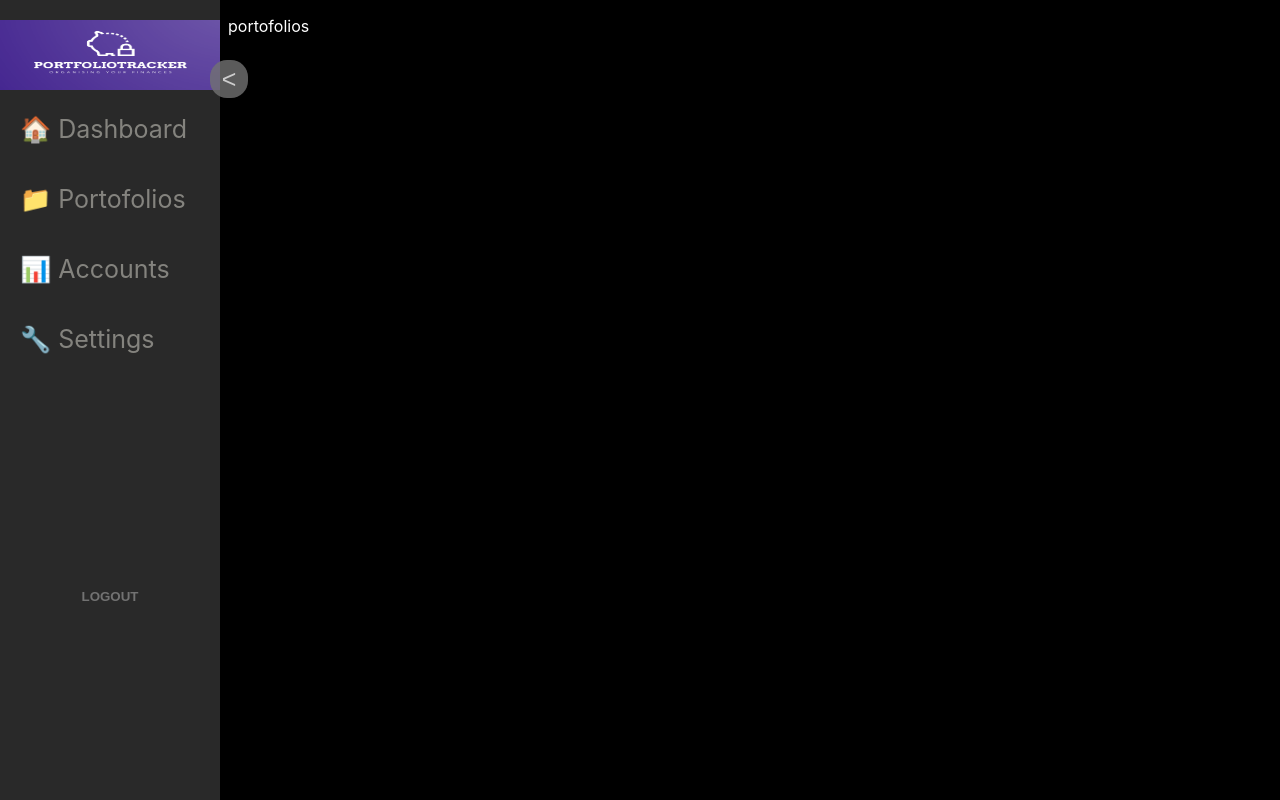
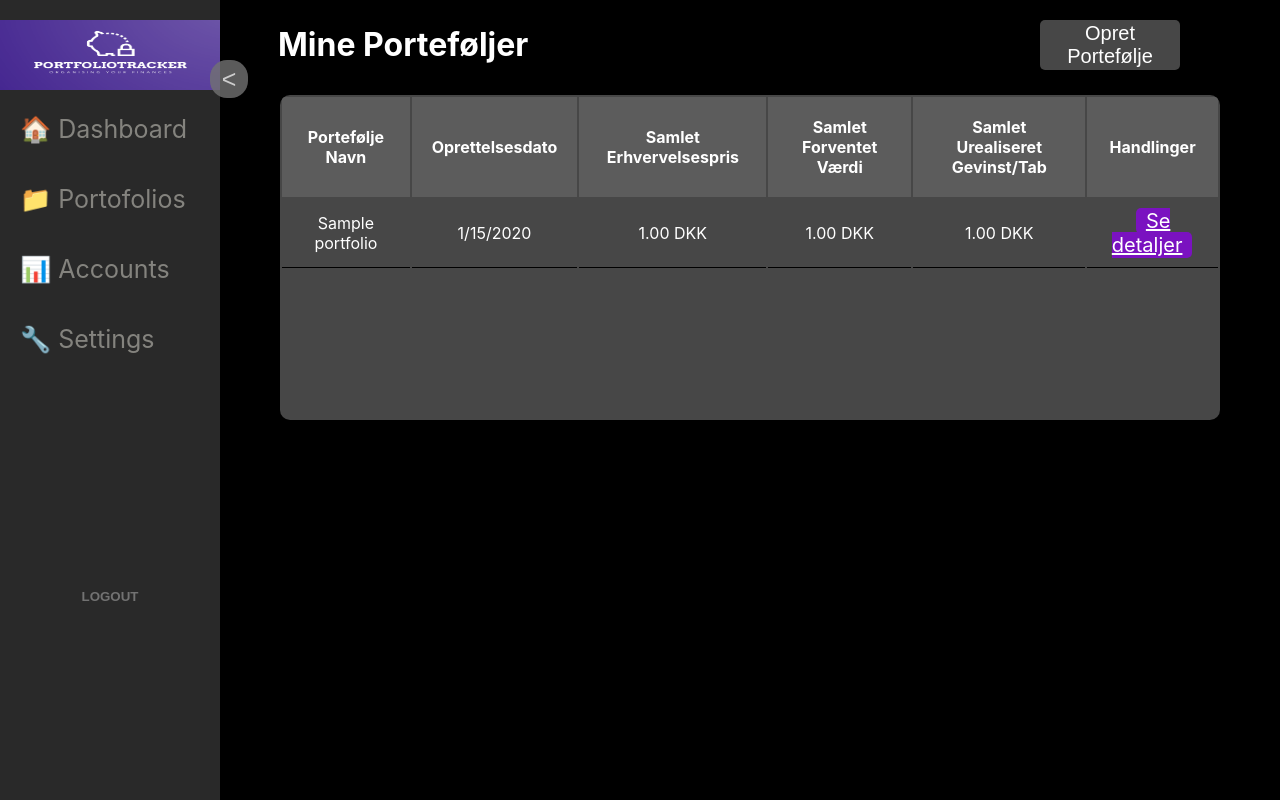
Before and after one commit to OliverDitlev/Eksamensopgave-aktieportefolje, a Node project: template views/portofolios.ejs in a window 1280 px wide. Run offline with Node 20 templates, Linux system fonts and the light colour scheme; the template is opened without the code that fills it: most values are stand-ins (such as "Sample title", 1, 10 or a date in 2020).

Commit message:
Update portofolios.ejs

```diff
--- a/views/portofolios.ejs
+++ b/views/portofolios.ejs
@@ -10,6 +10,62 @@
     <link rel="stylesheet" href="/css/style.css">
 </head>
 <body id="main" class="main">
-    <p>portofolios</p>
+
+    <h1 class="accounth1">Mine Porteføljer</h1>
+
+    <!-- Knap til at oprette en ny portefølje -->
+    <button id="openformbtn" onclick="openCreatePortfolio()">Opret Portefølje</button>
+
+    <!-- Oversigt over eksisterende porteføljer -->
+    <div class="accounttable">
+        <table>
+            <thead>
+                <tr>
+                    <th>Portefølje Navn</th>
+                    <th>Oprettelsesdato</th>
+                    <th>Samlet Erhvervelsespris</th>
+                    <th>Samlet Forventet Værdi</th>
+                    <th>Samlet Urealiseret Gevinst/Tab</th>
+                    <th>Handlinger</th>
+                </tr>
+            </thead>
+            <tbody>
+                <% portfolios.forEach(function(portfolio) { %>
+                    <tr>
+                        <td><%= portfolio.name %></td>
+                        <td><%= portfolio.createdAt.toLocaleDateString() %></td>
+                        <td><%= portfolio.totalAcquisitionPrice.toFixed(2) %> DKK</td>
+                        <td><%= portfolio.totalExpectedValue.toFixed(2) %> DKK</td>
+                        <td><%= portfolio.totalUnrealizedProfitLoss.toFixed(2) %> DKK</td>
+                        <td>
+                            <a class="accountbtn" href="/portfolios/<%= portfolio.id %>">Se detaljer</a>
+                        </td>
+                    </tr>
+                <% }) %>
+            </tbody>
+        </table>
+    </div>
+
+    <!-- Popup til oprettelse af portefølje -->
+    <div id="createPortfolioPopup" class="popup hidden">
+        <div id="insideform">
+            <span id="closeformbtn" onclick="closeCreatePortfolio()">X</span>
+            <h2>Opret ny portefølje</h2>
+            <form action="/portfolios/create" method="POST">
+                <input type="text" name="portfolioName" placeholder="Navn på portefølje" required>
+                <button type="submit" class="greenbtn">Opret</button>
+            </form>
+        </div>
+    </div>
+
+    <script>
+        function openCreatePortfolio() {
+            document.getElementById('createPortfolioPopup').classList.remove('hidden');
+        }
+        function closeCreatePortfolio() {
+            document.getElementById('createPortfolioPopup').classList.add('hidden');
+        }
+    </script>
+
 </body>
 </html>
```
